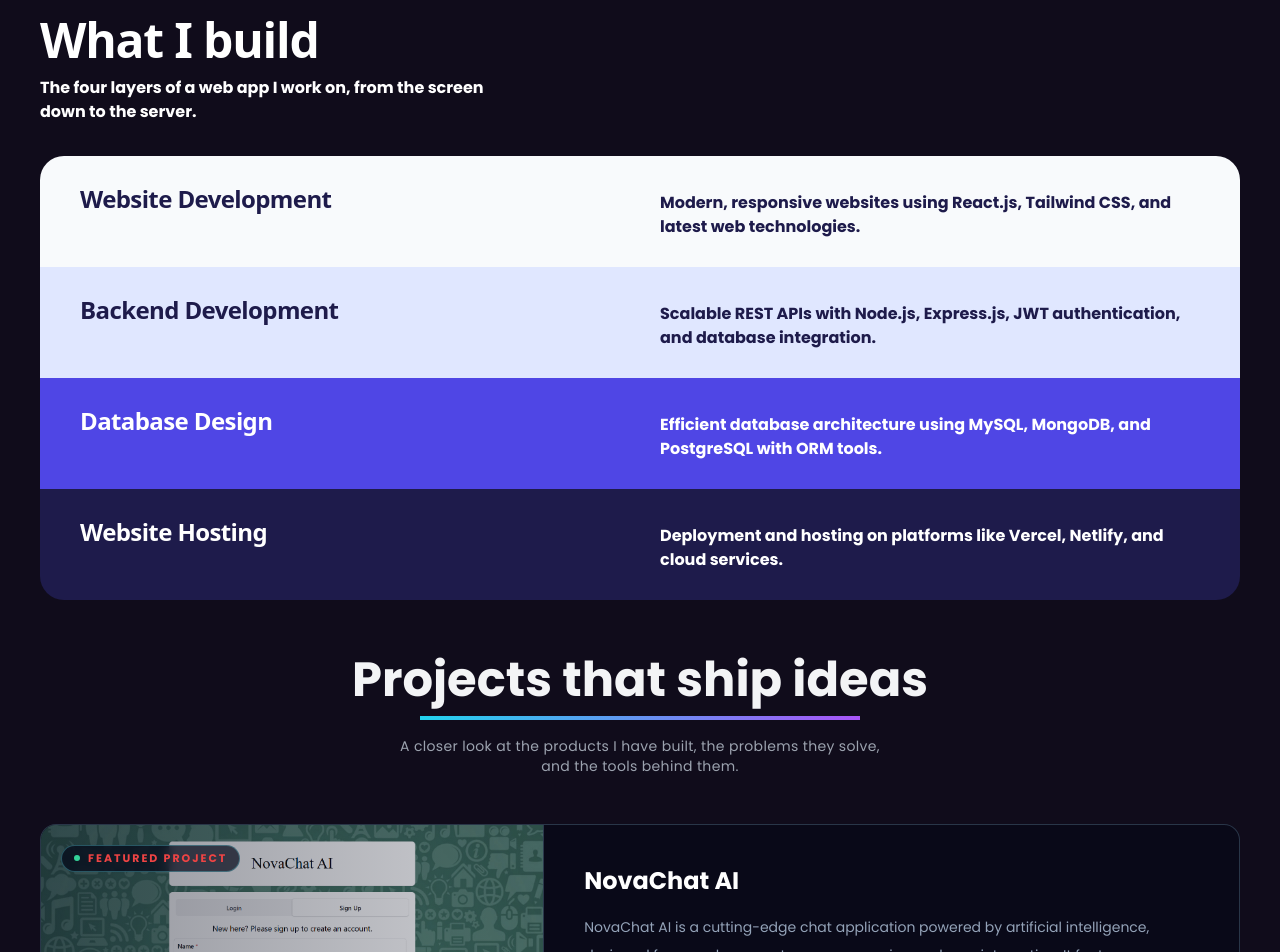
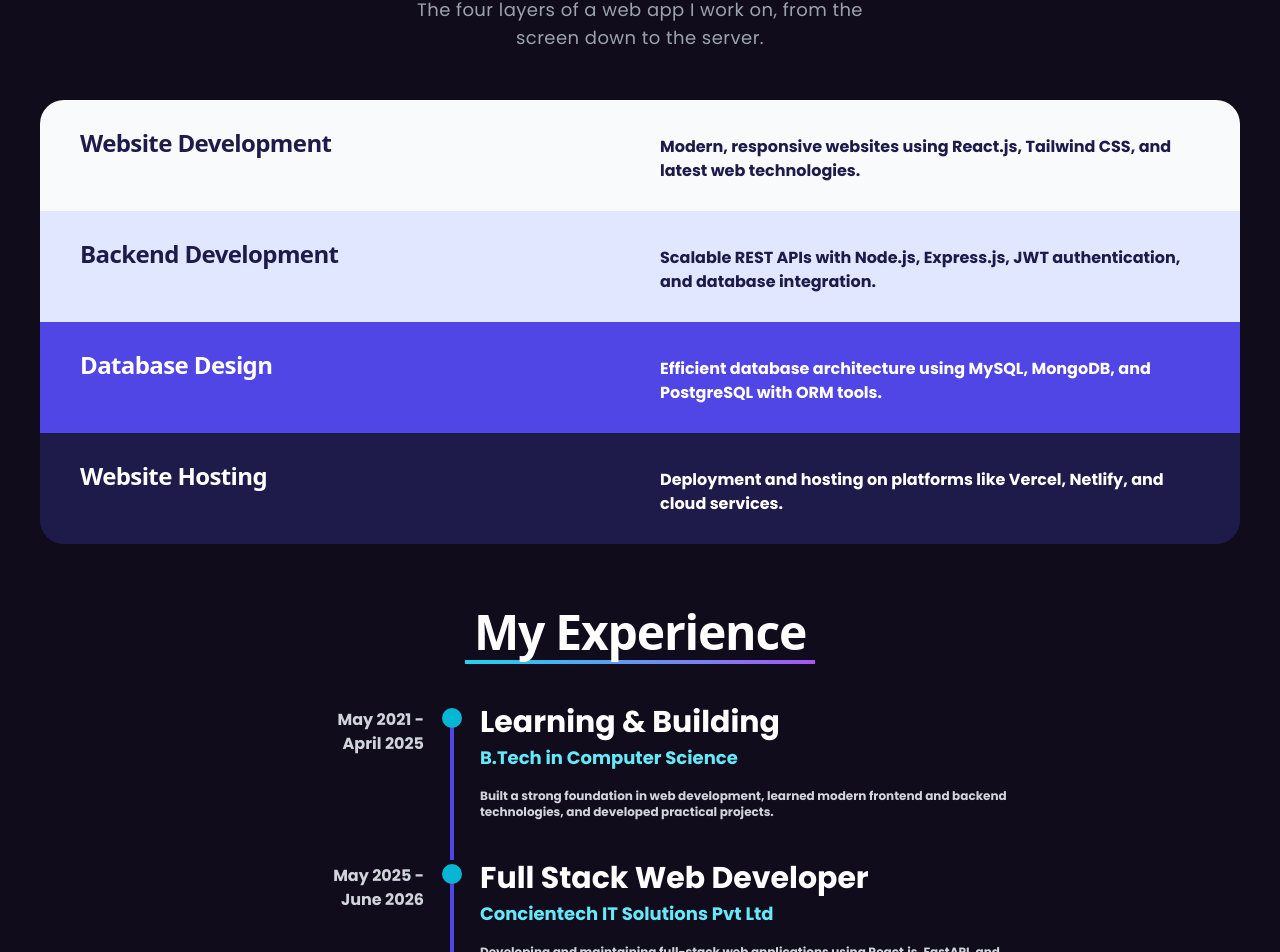
Before and after one commit to ItsHiteshKr/myself_portfolio, a React (Vite) app: page / in a window 1280 px wide. Shown: the part 1836-2788 px from the top of the page. Built offline with nearby package versions, Linux system fonts and the light colour scheme.

Commit message:
Almost Completed All pages

```diff
--- a/src/assets/My_details/skill.json
+++ b/src/assets/My_details/skill.json
@@ -70,22 +70,58 @@
     ],
     "timeline": [
         {
-            "year": "2021 - 2025",
+            "id": 1,
+            "year": "May 2021 - April 2025",
             "title": "Learning & Building",
-            "place": "Self-taught",
-            "description": "Started with web development, learned modern frontend and backend technologies, and built practical projects."
+            "place": "B.Tech in Computer Science",
+            "description": "Built a strong foundation in web development, learned modern frontend and backend technologies, and developed practical projects."
         },
         {
-            "year": "May 2025 - Present",
+            "id": 2,
+            "year": "May 2025 - June 2026",
             "title": "Full Stack Web Developer",
-            "place": "Concientech It Solutions Pvt Ltd",
-            "description": "Building full-stack web applications using MERN stack."
+            "place": "Concientech IT Solutions Pvt Ltd",
+            "description": "Developing and maintaining full-stack web applications using React.js, FastAPI, and SQL databases.",
+            "technologies": [
+                "React.js",
+                "Express.js",
+                "MongoDB",
+                "SQL",
+                "Rest API",
+                "JWT",
+                "Git",
+                "GitHub"
+            ]
         },
         {
+            "id": 3,
+            "year": "July 2026 - Present",
+            "title": "NovaChat AI",
+            "place": "Personal Project",
+            "description": "Building an AI-powered chat application with modern web technologies, focusing on conversational experiences and practical AI features.",
+            "technologies": [
+                "HTML",
+                "Tailwind CSS",
+                "React.js",
+                "Node.js",
+                "Express.js",
+                "MongoDB",
+                "Git",
+                "GitHub"
+            ]
+        },
+        {
+            "id": 4,
             "year": "Future",
             "title": "Continuous Growth",
             "place": "Ongoing Learning",
-            "description": "Continuously improving skills, exploring new technologies, and taking on challenging projects."
+            "description": "Continuously improving technical skills, exploring new technologies, and taking on challenging projects.",
+            "technologies": [
+                "React.js",
+                "Express.js",
+                "SEO",
+                "Next.js"
+            ]
         }
     ]
 }
--- a/src/components/Experience.jsx
+++ b/src/components/Experience.jsx
@@ -1,8 +1,7 @@
-import React from 'react'
+import ExperienceData from '../assets/My_details/skill.json';
 
-import { FaArrowRight, FaArrowLeft } from "react-icons/fa6";
+const Experience = () => {
 
-import ExperienceData from '../assets/My_details/skill.json';
     const layerStyle = [
         "bg-slate-50 text-indigo-950",
         "bg-indigo-100 text-indigo-950",
@@ -11,18 +10,18 @@ const layerStyle = [
     ];
     const display = { fontFamily: "'Bricolage Grotesque', system-ui, sans-serif" };
 
-const Experience = () => {
+
     return (
         <div>
-            <section className="mt-28 md:mt-32" aria-labelledby="xp-services">
+            <section className="mt-12 md:mt-13" aria-labelledby="xp-services">
                 <h2
                     id="xp-services"
-                    className="text-4xl font-extrabold leading-none tracking-tight md:text-5xl"
+                    className="text-4xl text-center font-extrabold underline decoration-cyan-400 decoration-2 underline-offset-4 leading-none tracking-tight md:text-5xl"
                     style={display}
                 >
                     What I build
                 </h2>
-                <p className="mb-8 mt-3 max-w-md">
+                <p className="mb-8 mt-3 max-w-lg text-center text-gray-400 mx-auto tracking-wide font-normal md:mb-12 md:text-lg">
                     The four layers of a web app I work on, from the screen down to the server.
                 </p>
 
@@ -45,7 +44,56 @@ const Experience = () => {
                     ))}
                 </ul>
             </section>
+            <section className="mt-16" aria-labelledby="experience-timeline">
+                <h2
+                    id="experience-timeline"
+                    className="text-4xl text-center mb-1 font-extrabold leading-none tracking-tight md:text-5xl"
+                    style={display}
+                >
+                    My Experience
+                </h2>
+                <div className="mx-auto mb-4 h-1 w-full max-w-[350px] bg-gradient-to-r from-cyan-400 to-purple-500"></div>
+                <div className="relative mx-auto mt-10 max-w-3xl pl-8 md:pl-12">
+                    {[...(ExperienceData.timeline || [])].map((experience, index, timeline) => {
+                        const isFuture = experience.year === "Future";
+
+                        return (
+                            <article
+                                key={`${experience.place}-${experience.title}-${experience.year}`}
+                                className="grid grid-cols-[92px_24px_minmax(0,1fr)] gap-3 pb-10 last:pb-0 sm:grid-cols-[120px_24px_minmax(0,1fr)] sm:gap-4"
+                            >
+                                <p className="pt-1 text-right text-sm font-semibold leading-6 text-gray-300 sm:text-base">
+                                    {experience.year}
+                                </p>
+
+                                <div className="relative flex justify-center">
+                                    {index < timeline.length - 1 && (
+                                        <span
+                                            className={`absolute bottom-[-2.5rem] top-4 w-1 ${isFuture ? "border-l-4 border-dashed border-slate-400" : "bg-indigo-600"}`}
+                                        />
+                                    )}
+                                    <span
+                                        className={`relative z-10 mt-1 h-5 w-5 rounded-full ${isFuture ? "border-4 border-slate-400 bg-transparent" : "bg-cyan-500"}`}
+                                    />
                                 </div>
+
+                                <div>
+                                    <h3 className="text-2xl font-bold leading-tight text-white sm:text-3xl">
+                                        {experience.title}
+                                    </h3>
+                                    <p className="mt-1 text-base text-cyan-300 sm:text-lg">
+                                        {experience.place}
+                                    </p>
+                                    <p className="mt-4 max-w-2xl leading-relaxed sm:text-xs text-gray-300">
+                                        {experience.description}
+                                    </p>
+                                </div>
+                            </article>
+                        );
+                    })}
+                </div>
+            </section >
+        </div >
     )
 }
 
--- a/src/page/Project.jsx
+++ b/src/page/Project.jsx
@@ -63,7 +63,7 @@ const Project = () => {
     return (
         <div>
             {/* <h2 className="text-center text-red-500">this page need some improvements</h2> */}
-            <main className="max-w-[1180px] mx-auto mt-6 text-white px-4 sm:px-6 lg:px-0">
+            <main className="max-w-[1200px] mx-auto mt-6 text-white px-4 sm:px-6 lg:px-0">
                 <section className="py-10">
                     <div data-reveal className="reveal-item" style={{ transitionDelay: "40ms" }}>
                         <p className="mb-4 text-xs font-semibold uppercase tracking-[0.3em] text-cyan-300">
@@ -101,7 +101,7 @@ const Project = () => {
 
                 {/* Project Cards */}
                 <section data-reveal className="pb-8 reveal-item" style={{ transitionDelay: "150ms" }}>
-                    <div className="flex flex-col sm:gap-6">
+                    <div className="flex flex-col gap-4 sm:gap-7">
                         {projectData.map((project, index) => {
                             const isExpanded = expandedProjectId === project.id;
                             const projectImages = project.pics || [];
@@ -199,7 +199,7 @@ const Project = () => {
                                             </div>
                                         </div>
                                         {/*  Project Links */}
-                                        <div className="flex flex-wrap gap-3 border-t border-slate-800 pt-3 my-3 ">
+                                        <div className="flex flex-wrap gap-3 border-t border-slate-500 pt-3 my-3 ">
                                             <a
                                                 href={project.github_url}
                                                 target="_blank"
```
Also changed, not shown: src/page/Home.jsx (+9 -9 lines). Lines whose indentation alone changed are shown as unchanged.
